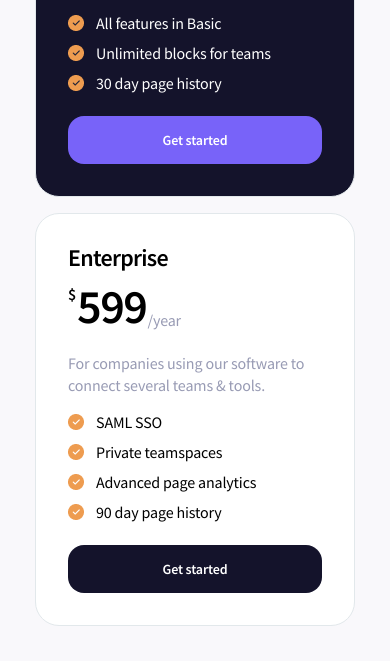
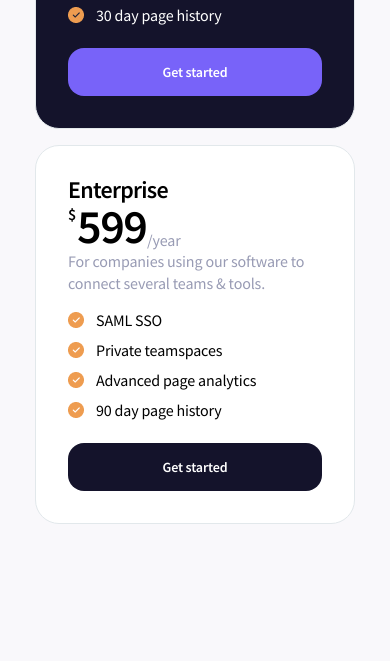
Before and after one commit to LukasMalyszko/pricing, a website built with Vite: page index.html in a window 390 px wide. Shown: the part 748-1409 px from the top of the page. After the commit the page ends 1307 px from the top, so only its background shows below. Built offline with nearby package versions, Linux system fonts and the light colour scheme.

Commit message:
0.02 ver

```diff
--- a/index.html
+++ b/index.html
@@ -21,11 +21,13 @@
           <div class="pricing-component__boxes">
             <div class="pricing-component__box" style="--bg-color: #fff">
               <div class="pricing-component__box-content">
+                <div class="pricing-component__box-head">
                   <div class="pricing-component__box-title">Basic</div>
                   <div class="pricing-component__box-price">
                     <span class="pricing-component__dollar">$</span>
                     399
                     <span class="pricing-component__lower-text">/year</span>
+                  </div>
                 </div>
                 <div class="pricing-component__box-description">
                   For organizing every corner of your work & life.
@@ -37,8 +39,6 @@
                     </li>
                     <li class="pricing-component__list">7 day page history</li>
                   </ul>
-                </div>
-              </div>
                   <button
                     class="pricing-component__box-button"
                     style="--bg-color: #14132b; --font-color: #fff"
@@ -46,17 +46,21 @@
                     Get started
                   </button>
                 </div>
+              </div>
+            </div>
 
             <div
               class="pricing-component__box"
               style="--bg-color: #14132b; --font-color: #fff"
             >
               <div class="pricing-component__box-content">
+                <div class="pricing-component__box-head">
                   <div class="pricing-component__box-title">Professional</div>
                   <div class="pricing-component__box-price">
                     <span class="pricing-component__dollar">$</span>
                     499
                     <span class="pricing-component__lower-text">/year</span>
+                  </div>
                 </div>
                 <div class="pricing-component__box-description">
                   A place for small groups to plan & get organized.
@@ -71,8 +75,6 @@
                     </li>
                     <li class="pricing-component__list">30 day page history</li>
                   </ul>
-                </div>
-              </div>
                   <button
                     class="pricing-component__box-button"
                     style="--bg-color: #7863f9"
@@ -80,14 +82,18 @@
                     Get started
                   </button>
                 </div>
+              </div>
+            </div>
 
             <div class="pricing-component__box" style="--bg-color: #fff">
               <div class="pricing-component__box-content">
+                <div class="pricing-component__box-head">
                   <div class="pricing-component__box-title">Enterprise</div>
                   <div class="pricing-component__box-price">
                     <span class="pricing-component__dollar">$</span>
                     599
                     <span class="pricing-component__lower-text">/year</span>
+                  </div>
                 </div>
                 <div class="pricing-component__box-description">
                   For companies using our software to connect several teams &
@@ -102,14 +108,14 @@
                     </li>
                     <li class="pricing-component__list">90 day page history</li>
                   </ul>
-                </div>
-              </div>
                   <button
                     class="pricing-component__box-button"
                     style="--bg-color: #14132b; --font-color: #fff"
                   >
                     Get started
                   </button>
+                </div>
+              </div>
             </div>
           </div>
         </div>
--- a/src/pages/home-page/styles/home-page.scss
+++ b/src/pages/home-page/styles/home-page.scss
@@ -24,8 +24,8 @@ ul {
 .pricing-component {
   display: flex;
   flex-direction: column;
-  box-sizing: border-box;
   align-items: center;
+  justify-content: center;
   gap: 48px;
   margin: 35px;
 
@@ -58,6 +58,7 @@ ul {
   & &__boxes {
     display: flex;
     flex-wrap: wrap;
+    justify-content: center;
     gap: 16px;
   }
 
@@ -66,7 +67,7 @@ ul {
     flex-direction: column;
     justify-content: space-between;
     background-color: var(--bg-color);
-    width: 258px;
+    max-width: 258px;
     border-radius: 24px;
     border: 1px solid var(--box-border-color);
     padding: 32px;
@@ -83,7 +84,6 @@ ul {
   & &__box-price {
     position: relative;
     left: 9px;
-    max-width: 114px;
     font-size: 48px;
     font-weight: 600;
     line-height: 48px;
@@ -103,15 +103,13 @@ ul {
 
   & &__lower-text {
     position: absolute;
-    right: 6px;
-    top: 2px;
+    top: 30px;
+    left: 70px;
     color: var(--secondary-gray-color);
     font-size: 16px;
     font-weight: 400;
     line-height: 16px;
     letter-spacing: -0.01em;
-    top: 30px;
-    right: 10px;
   }
 
   & &__box-description {
@@ -123,10 +121,16 @@ ul {
     margin-bottom: 15px;
   }
 
+  & &__box-list {
+    display: flex;
+    flex-direction: column;
+    justify-content: space-between;
+  }
+
   & &__list {
     list-style: none;
     padding-left: 28px;
-    background-image: url("/src/list img.png");
+    background-image: url("/public/images/list img.png");
     background-repeat: no-repeat;
     background-position: 0 50%;
     font-size: 16px;
@@ -137,7 +141,7 @@ ul {
   }
 
   & &__box:nth-child(2) .pricing-component__list {
-    background-image: url("/src/list-img-dark.png");
+    background-image: url("/public/images/list-img-dark.png");
   }
 
   & &__list:last-child {
@@ -158,36 +162,66 @@ ul {
 
   & &__box-button:hover {
     opacity: 0.7;
+    color: var(--secondary-gray-color);
     transition: 0.7s;
     cursor: grab;
   }
 
-  @media (max-width: 834px) {
-
+  @media (max-width: 1075px) {
     & &__box {
-        width: 100%;
-        max-width: 674px;
-        column-count: 2
-
+      width: 100%;
+      max-width: 674px;
     }
 
     & &__box-content {
       display: flex;
       flex-direction: column;
-      column-count: 2;
+      //justify-content: space-between;
+    }
+
+    & &__box-head {
+      width: 100%;
+      display: flex;
       justify-content: space-between;
-
     }
 
     & &__box-price {
-         text-align: right;
-        display: flex;
-        column-count: 2;
-        //align-self: flex-end;
-     }
+      margin: 0 66px 0 0;
+    }
+
+    & &__lower-text {
+      right: -32px;
+    }
+
+    & &__box-list {
+      flex-direction: row;
+    }
+
+    & &__box-button {
+      align-self: flex-end;
+      width: 100%;
+      max-width: 263px;
+    }
   }
+  @media (max-width: 425px) {
 
-  & &__box-button {
-    max-width: 260px;
+    & &__box {
+        align-items: stretch;
+    }
+    & &__box-head {
+      flex-direction: column;
+    }
+
+    & &__lower-text {
+      left: 70px;
+    }
+
+    & &__box-list {
+      flex-direction: column;
+    }
+
+    & &__box-button {
+      align-self: center;
+    }
   }
 }
```
Also changed, not shown: public/images/list img.png (renamed from src/list img.png), public/images/list-img-dark.png (renamed from src/list-img-dark.png), public/images/list-img.png (renamed from src/list-img.png). Lines whose indentation alone changed are shown as unchanged.
